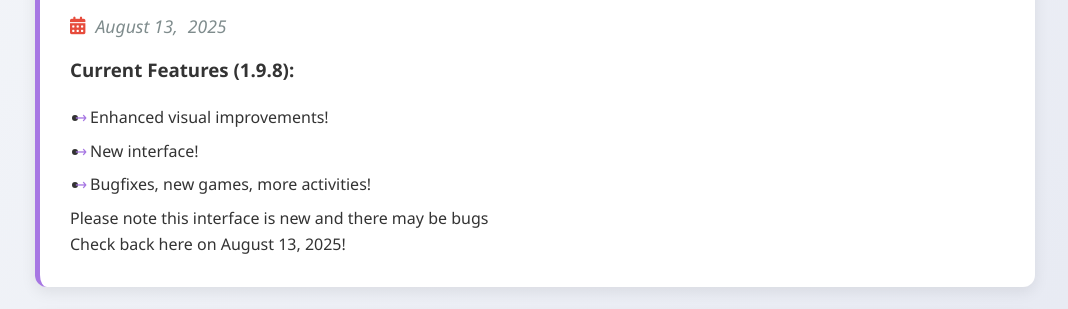
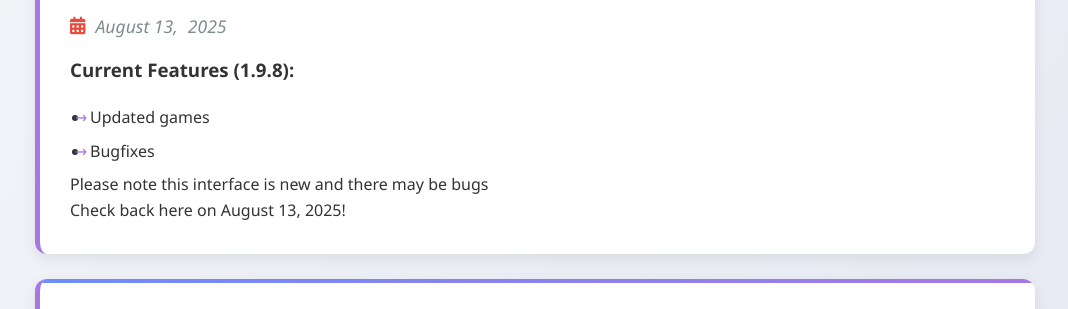
Before and after one commit to littletree866/website, a plain HTML site: page news.html in a window 1280 px wide. Shown: the part 412-721 px from the top of the page, without its empty margins (105-1173 px from the left). Drawn offline with Linux system fonts and the light colour scheme.

Commit message:
Update news.html

```diff
--- a/news.html
+++ b/news.html
@@ -234,9 +234,9 @@
 
                 <h3>Current Features (1.9.8):</h3>
                 <ul class="features-list">
-                    <li>Enhanced visual improvements!</li>
-                    <li>New interface!</li>
-                    <li>Bugfixes, new games, more activities!</li>
+                    <li>Updated games</li>
+                    <li>Bugfixes</li>
+
 
                 </ul>
                 <p>Please note this interface is new and there may be bugs</p>
```
